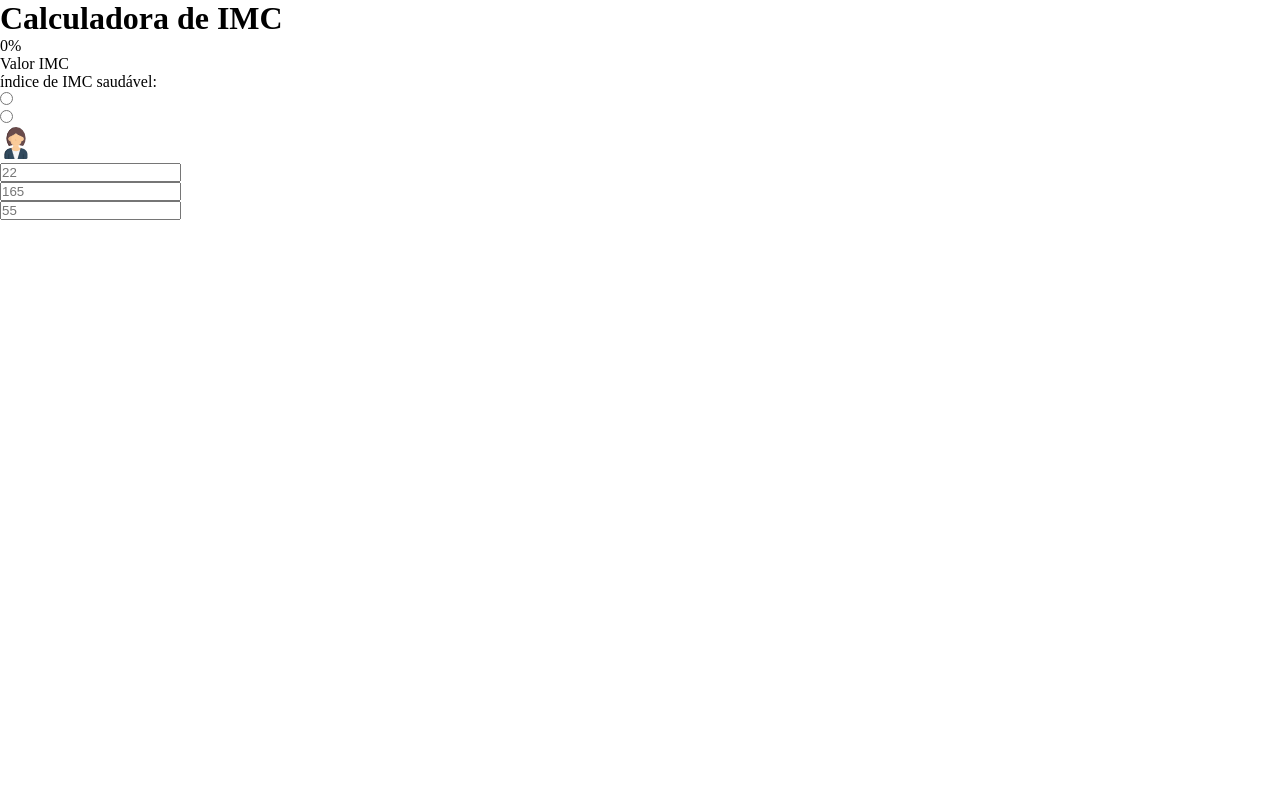
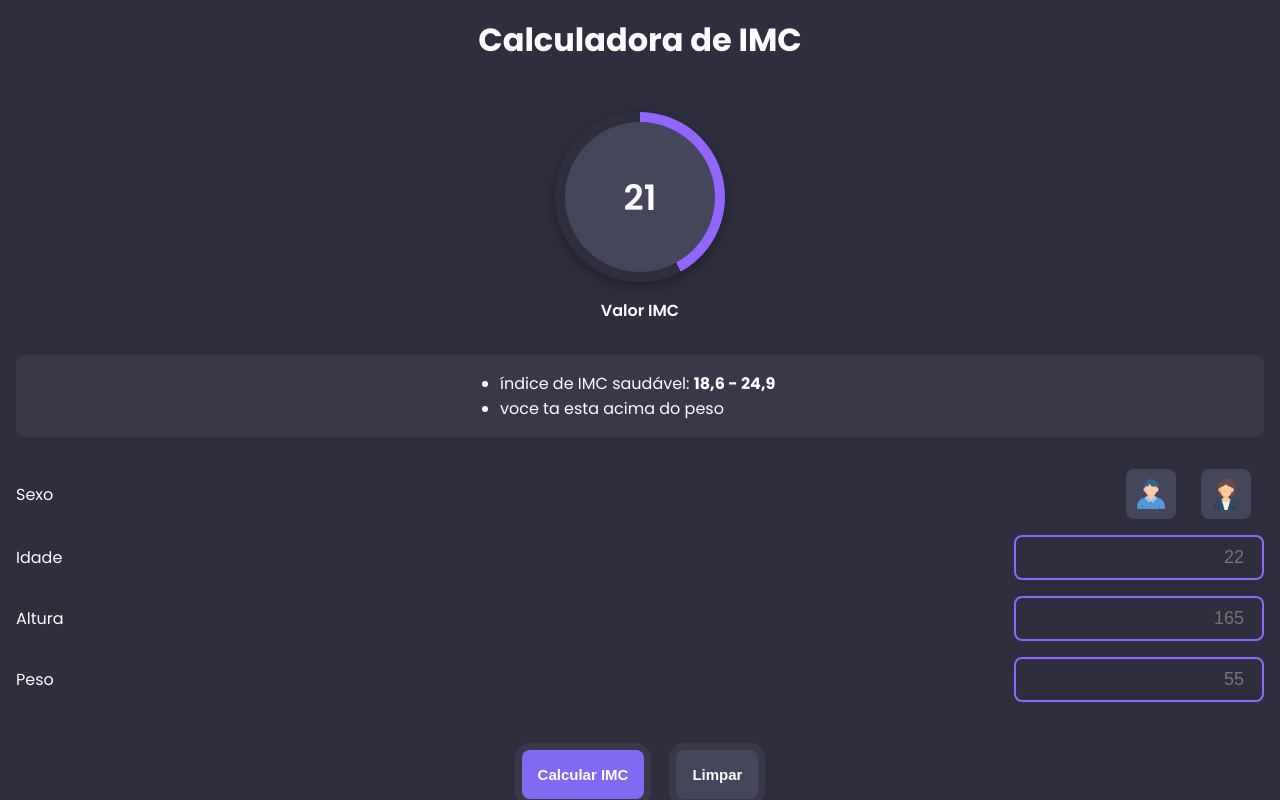
Before and after one commit to henriquedevop/bmi-calculator, a plain HTML site: page src/index.html in a window 1280 px wide. Drawn offline with Linux system fonts and the light colour scheme.

Commit message:
style: add global css style

```diff
--- a/src/index.html
+++ b/src/index.html
@@ -3,35 +3,42 @@
 <head>
     <meta charset="UTF-8">
     <meta name="viewport" content="width=device-width, initial-scale=1.0">
+    <link rel="preconnect" href="https://fonts.googleapis.com">
+    <link rel="preconnect" href="https://fonts.gstatic.com" crossorigin>
+    <link href="https://fonts.googleapis.com/css2?family=Poppins:ital,wght@0,100;0,200;0,300;0,400;0,500;0,600;0,700;0,800;0,900;1,100;1,200;1,300;1,400;1,500;1,600;1,700;1,800;1,900&display=swap" rel="stylesheet">
     <link rel="stylesheet" href="./styles/style.css">
     <title>Calculadora de IMC</title>
 </head>
 <body>
+
     <main class="wrapper">
-        <div class="container">
+        <div class="title">
             <h1>Calculadora de IMC</h1>
         </div>
         <div class="progress-bar">
             <div class="circular-progress">
-                <span class="progress-value">0%</span>
+                <span class="progress-value"></span>
             </div>
             <span class="text">Valor IMC</span>
         </div>
         <div class="bmi-infos">
             <ul>
-                <li>índice de IMC saudável:</li>
+                <li>índice de IMC saudável: <strong> 18,6 - 24,9</strong></li>
+                <li>voce ta esta acima do peso</li>
             </ul>
         </div>
         <div class="input-wrapper">
             <div class="gender-radio">
+                <p>Sexo</p>
                 <div class="input-container">
                     <input type="radio" name="radio" id="male">
                     <div class="radio-title">
+                        <img src="./images/male-student.png" alt="">
                         <label for="male"></label>
                     </div>
                 </div>
 
-                <div class="gender-radio">
+                <div class="input-container">
                     <input type="radio" name="radio" id="female">
                     <div class="radio-title">
                         <img src="./images/woman.png" alt="">
@@ -40,14 +47,21 @@
                 </div>
             </div>
             <div class="input-digit">
+                <p>Idade</p>
                 <input type="number" id="age" placeholder="22">
             </div>
             <div class="input-digit">
+                <p>Altura</p>
                 <input type="number" id="height" placeholder="165">
             </div>
             <div class="input-digit">
+                <p>Peso</p>
                 <input type="number" id="weight" placeholder="55">
             </div>
+        </div>
+        <div class="buttons">
+            <button class="btn-calc" id="btn-calc">Calcular IMC</button>
+            <button class="btn-clear" id="btn-clear">Limpar</button>
         </div>
     </main>
 
--- a/src/scripts/script.js
+++ b/src/scripts/script.js
@@ -0,0 +1,18 @@
+let circularProgress = document.querySelector('.circular-progress')
+let progressValue = document.querySelector('.progress-value')
+
+let progressStartValue = 0
+let progressEndValue = 21
+let speed = 60
+
+ let progress = setInterval(() => {
+    progressStartValue++
+
+    progressValue.textContent = `${progressStartValue}`
+    circularProgress.style.background = `conic-gradient(#9166fd ${progressStartValue * 7.2}deg, #2F2E3E ${progressStartValue * 7.2}deg)`;
+
+    if(progressStartValue === progressEndValue) {
+        clearInterval(progress)
+    }
+
+ }, speed);
--- a/src/styles/style.css
+++ b/src/styles/style.css
@@ -7,4 +7,192 @@
 :root {
     --background-color: #2F2E3E;
     --text-color: #FDFCFE;
+    --contrast-bg: #45465B;
 }
+
+body {
+    font-family: "Poppins", sans-serif;
+    color: var(--text-color);
+}
+
+.wrapper {
+    height: 100vh;
+    width: 100%;
+    padding: 1rem;
+    background-color: var(--background-color);
+}
+
+.title h1 {
+    text-align: center;
+}
+
+.progress-bar {
+    display: flex;
+    flex-direction: column;
+    align-items: center;
+    justify-content: center;
+    gap: 1rem;
+    margin-top: 3rem;
+}
+
+.circular-progress {
+    position: relative;
+    height: 170px;
+    width: 170px;
+    background: conic-gradient(#9166fd   123.6deg, #2F2E3E 0deg);
+    border-radius: 50%;
+    display: flex;
+    align-items: center;
+    justify-content: center;
+    box-shadow: rgba(0, 0, 0, 0.35) 0px 5px 15px;
+}
+
+.circular-progress::before {
+    content: '';
+    position: absolute;
+    height: 150px;
+    width: 150px;
+    border-radius: 50%;
+    background-color: var(--contrast-bg);
+}
+
+.progress-value {
+    position: relative;
+    font-size: 35px;
+    font-weight: 600;
+    color: var(--text-color);
+}
+
+.text {
+    font-weight: 600;
+    margin-bottom: 2rem;
+}
+
+.bmi-infos {
+    background-color: #393848;
+    border-radius: 8px;
+    padding-block: 1rem;
+    margin-bottom: 2rem;
+}
+
+.bmi-infos ul {
+    display: flex;
+    flex-direction: column;
+    align-items: center;
+}
+
+.bmi-infos ul li {
+    width: 100%;
+    max-width: 280px;
+}
+
+.gender-radio img {
+    width: 32px;
+    height: 32px;
+}
+
+.gender-radio {
+    display: flex;
+    justify-content: space-between;
+    align-items: center;
+    margin-bottom: 1em;
+}
+
+.gender-radio p {
+    flex: 1;
+}
+
+.input-container {
+    position: relative;
+    margin-inline: .8rem;
+}
+
+.input-container input {
+    position: absolute;
+    height: 100%;
+    width: 100%;
+    margin: 0;
+    opacity: 0;
+    z-index: 2;
+    cursor: pointer;
+}
+
+.input-container .radio-title {
+    display: flex;
+    flex-direction: column;
+    align-items: center;
+    justify-content: center;
+    width: 50px;
+    height: 50px;
+    background-color: var(--contrast-bg);
+    border-radius: 8px;
+}
+
+input:checked + .radio-title {
+    border: 2px solid #9166fd;
+}
+
+input[type="number"]::-webkit-outer-spin-button,
+input[type="number"]::-webkit-inner-spin-button {
+    -webkit-appearance: none;
+    margin: 0;
+}
+
+.input-digit {
+    display: flex;
+    justify-content: space-between;
+    align-items: center;
+}
+
+.input-digit {
+    margin-bottom: 1em;
+}
+
+.input-digit input {
+    border: 2px solid #9166fd;
+    border-radius: 8px;
+    height: 45px;
+    text-align: end;
+    padding-right: 1em;
+    background: transparent;
+    width: 100%;
+    max-width: 250px;
+    font-size: 18px;
+    color: var(--text-color);
+}
+
+.input-digit input:focus {
+    outline: none;
+}
+
+.buttons {
+    display: flex;
+    align-items: center;
+    justify-content: center;
+    gap: 2rem;
+    margin-top: 3rem;
+}
+
+.btn-calc {
+    border: none;
+    background-color: #8169F1;
+    color: var(--text-color);
+    padding: 1rem;
+    border-radius: 8px;
+    box-shadow: rgba(58, 57, 72, 1) 0px 0px 0px 7px;
+    font-size: 15px;
+    font-weight: bold;
+    cursor: pointer;
+}
+
+.btn-clear {
+    cursor: pointer;
+    font-size: 15px;
+    font-weight: bold;
+    border: none;
+    background-color: #45465B;
+    padding: 1rem;
+    border-radius: 8px;
+    color: var(--text-color);
+    box-shadow: rgba(58, 57, 72, 1) 0px 0px 0px 7px;
+}
```
